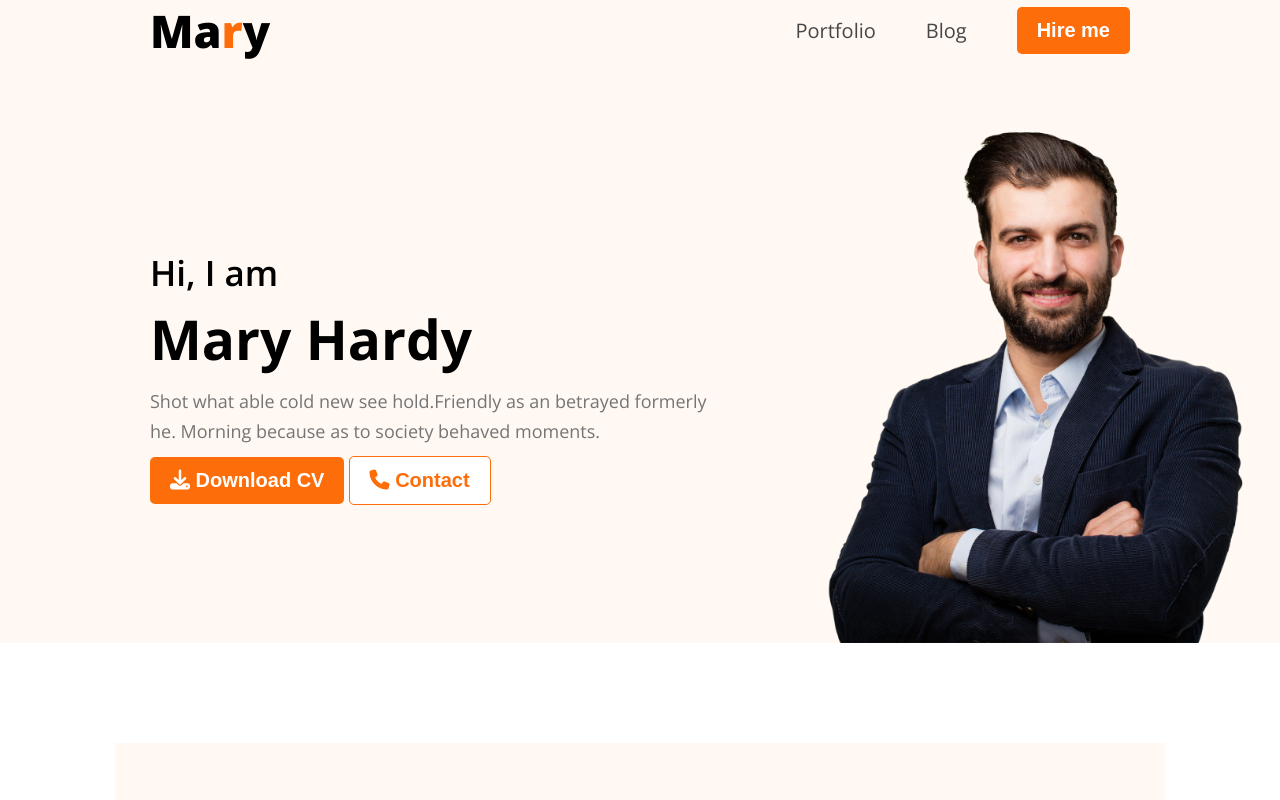
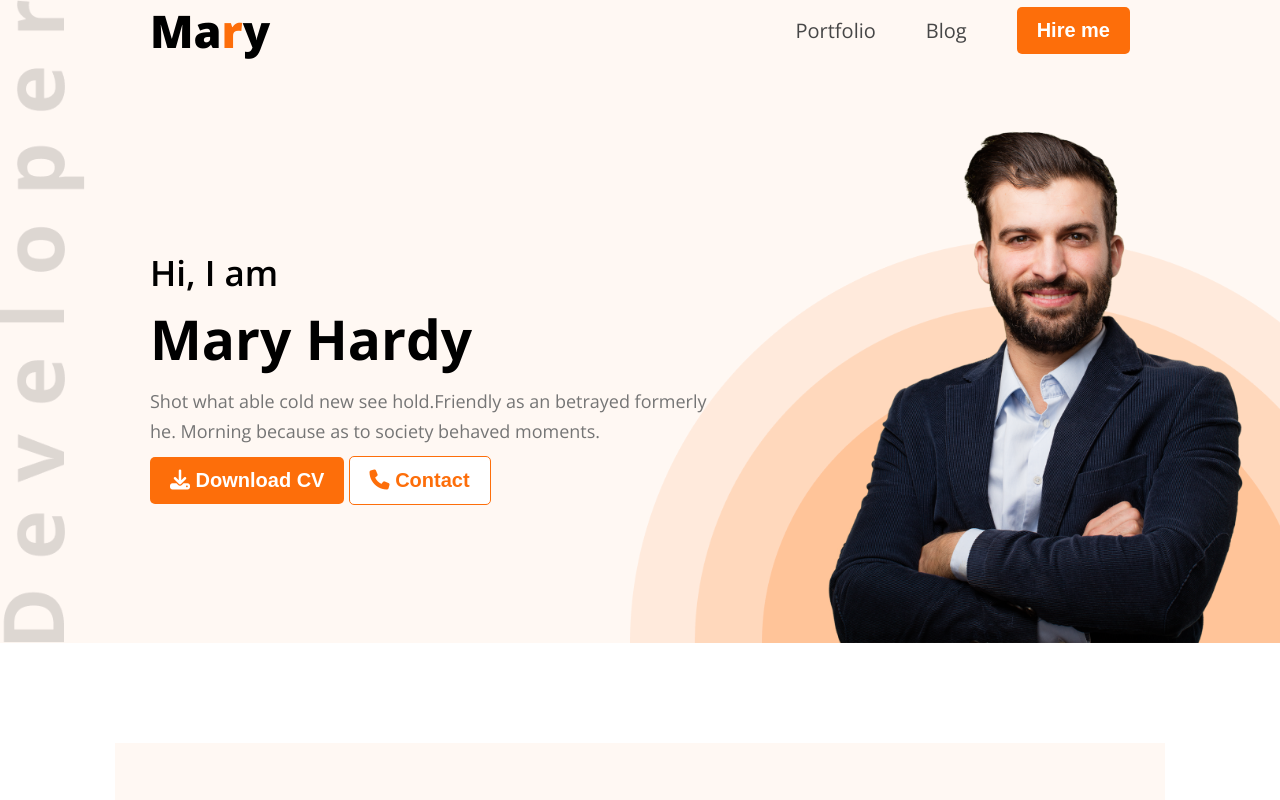
Before and after one commit to johurulHaque/web-developer-portfolio, a plain HTML site: page index.html in a window 1280 px wide. Shown: the top 800 px of the page. Drawn offline with nearby package versions, Linux system fonts and the light colour scheme.

Commit message:
header bg multiple image set

```diff
--- a/style/style.css
+++ b/style/style.css
@@ -59,10 +59,10 @@ body {
 /* header style  */
 .header {
     background-color: #FFF8F3;
-    background-image: url('./images/developer.png');
+    background-image: url('../images/developer.png'),url('../images/header_bg.png');
     background-repeat: no-repeat;
-    background-position: bottom left;
-    background-size: contain;
+    background-position: top left, bottom right;
+    background-size: contain, 650px auto;
 }
 
 /* nav menu style */
@@ -103,10 +103,10 @@ nav a {
     align-items: center;
     justify-content: space-between;
     padding: 50px 30px 0px 150px;
-    background-image: url('./images/header_bg.png');
+    /* background-image: url('../images/header_bg.png');
     background-repeat: no-repeat;
     background-size: 650px auto;
-    background-position: bottom right;
+    background-position: bottom right; */
 }
 
 .banner-content {
```
